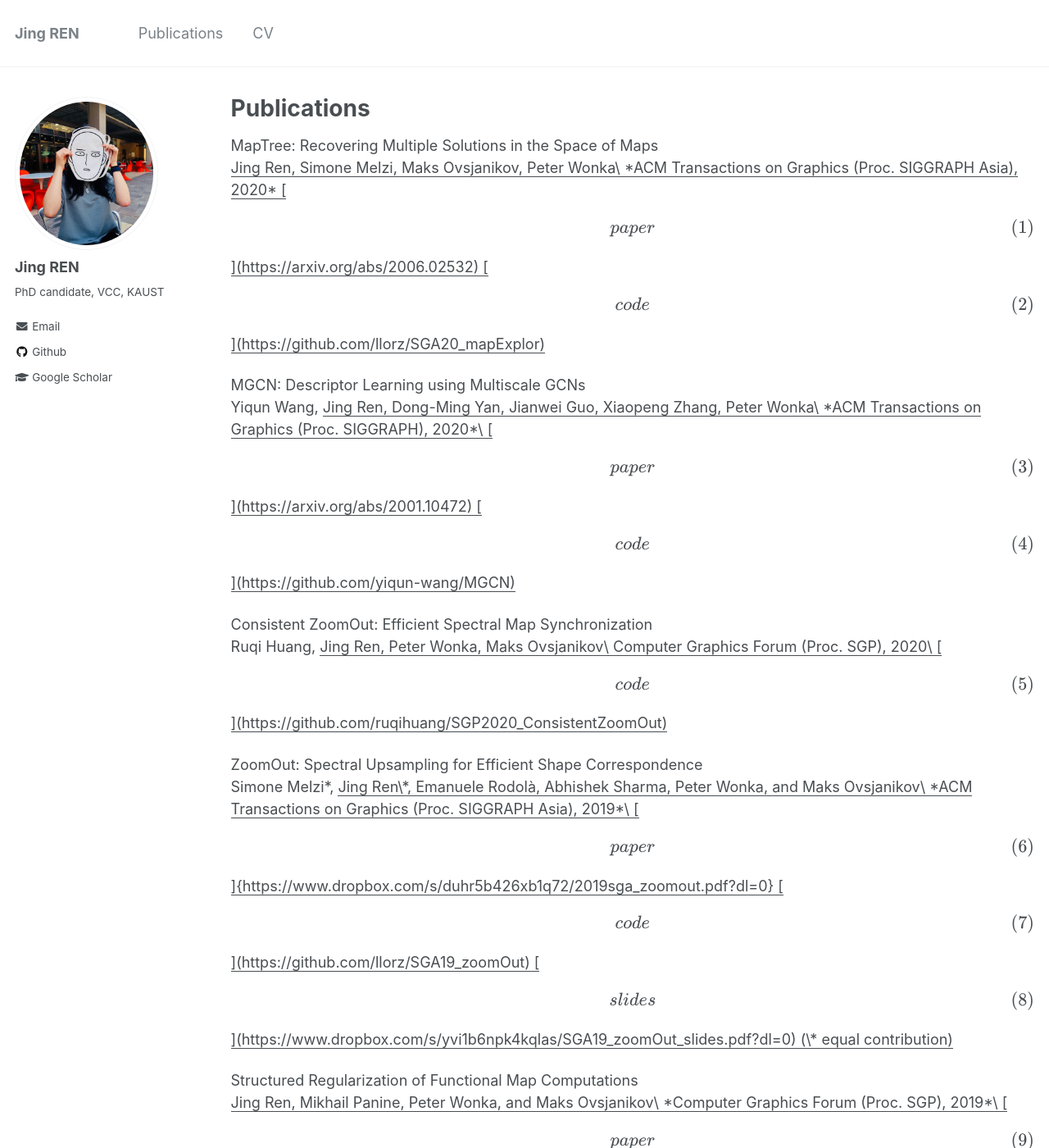
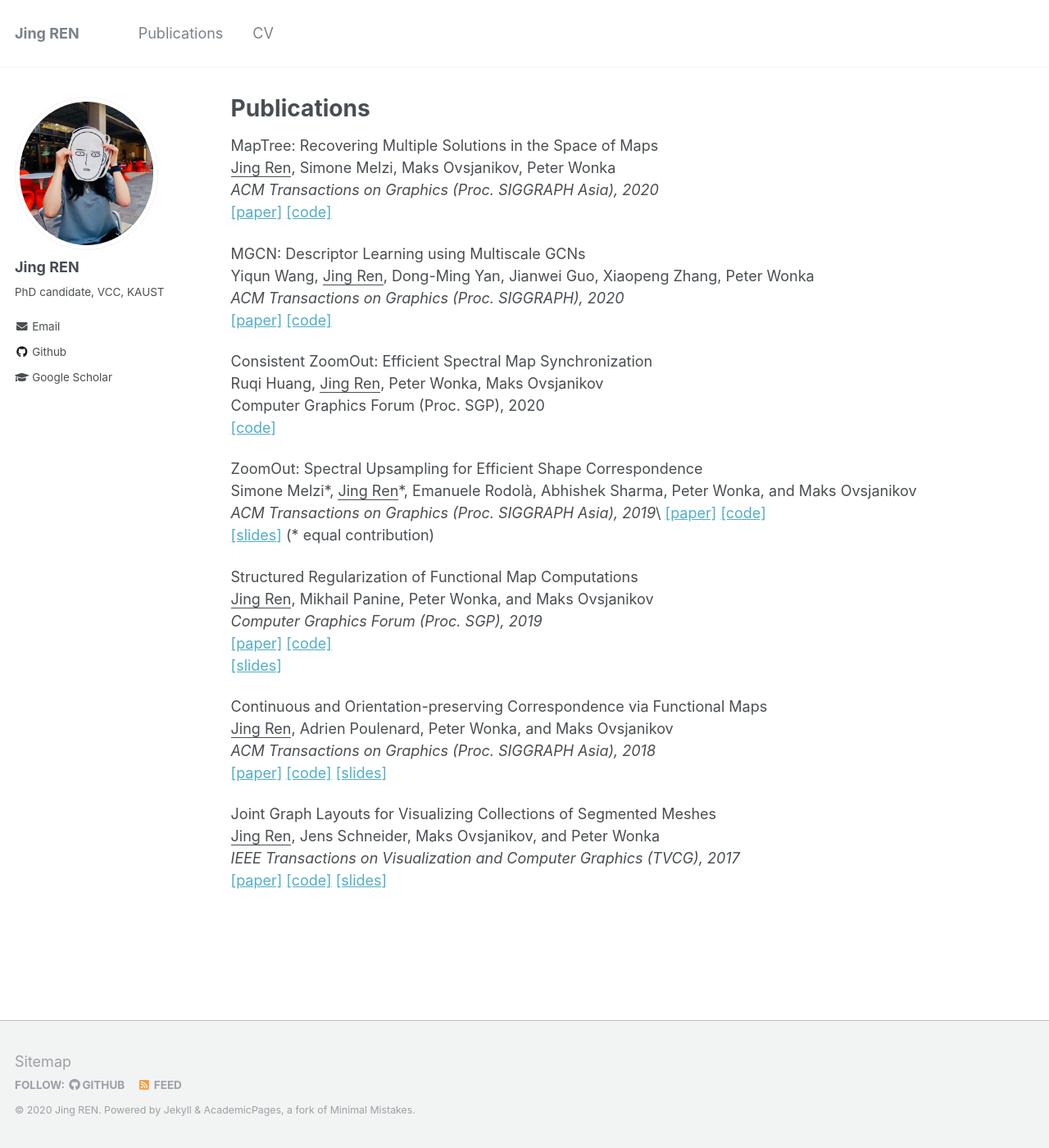
Before and after one commit to llorz/llorz.github.io, a Jekyll site: the page built from _pages/publications.md, in a window 1280 px wide and 1400 px high. Shown: the whole window at 82% size. Built offline with Jekyll 4.4.1, drawn with Linux system fonts in a browser that asks for light colours; formulas are drawn with MathJax 3; some of the changed text lies outside the part shown.

Commit message:
Update publications.md

```diff
--- a/_pages/publications.md
+++ b/_pages/publications.md
@@ -8,36 +8,36 @@ author_profile: true
 
 
 MapTree: Recovering Multiple Solutions in the Space of Maps\
-<u>Jing Ren<u>, Simone Melzi, Maks Ovsjanikov, Peter Wonka\
-*ACM Transactions on Graphics (Proc. SIGGRAPH Asia), 2020*
+<u>Jing Ren</u>, Simone Melzi, Maks Ovsjanikov, Peter Wonka\
+*ACM Transactions on Graphics (Proc. SIGGRAPH Asia), 2020*\
 [\[paper\]](https://arxiv.org/abs/2006.02532)
 [\[code\]](https://github.com/llorz/SGA20_mapExplor)
 
 
 
 MGCN: Descriptor Learning using Multiscale GCNs\
-Yiqun Wang, <u>Jing Ren<u>, Dong-Ming Yan, Jianwei Guo, Xiaopeng Zhang, Peter Wonka\
+Yiqun Wang, <u>Jing Ren</u>, Dong-Ming Yan, Jianwei Guo, Xiaopeng Zhang, Peter Wonka\
 *ACM Transactions on Graphics (Proc. SIGGRAPH), 2020*\
 [\[paper\]](https://arxiv.org/abs/2001.10472)
 [\[code\]](https://github.com/yiqun-wang/MGCN)
 
 
 Consistent ZoomOut: Efficient Spectral Map Synchronization\
-Ruqi Huang, <u>Jing Ren<u>, Peter Wonka, Maks Ovsjanikov\
+Ruqi Huang, <u>Jing Ren</u>, Peter Wonka, Maks Ovsjanikov\
 Computer Graphics Forum (Proc. SGP), 2020\
 [\[code\]](https://github.com/ruqihuang/SGP2020_ConsistentZoomOut)
 
 
 
 ZoomOut: Spectral Upsampling for Efficient Shape Correspondence\
-Simone Melzi\*, <u>Jing Ren<u>\*, Emanuele Rodolà, Abhishek Sharma, Peter Wonka, and Maks Ovsjanikov\
+Simone Melzi\*, <u>Jing Ren</u>\*, Emanuele Rodolà, Abhishek Sharma, Peter Wonka, and Maks Ovsjanikov\
 *ACM Transactions on Graphics (Proc. SIGGRAPH Asia), 2019*\
-[\[paper\]]{https://www.dropbox.com/s/duhr5b426xb1q72/2019sga_zoomout.pdf?dl=0}
+[\[paper\]](https://www.dropbox.com/s/duhr5b426xb1q72/2019sga_zoomout.pdf?dl=0)
 [\[code\]](https://github.com/llorz/SGA19_zoomOut)
 [\[slides\]](https://www.dropbox.com/s/yvi1b6npk4kqlas/SGA19_zoomOut_slides.pdf?dl=0) (\* equal contribution)
 
 Structured Regularization of Functional Map Computations\
-<u>Jing Ren<u>, Mikhail Panine, Peter Wonka, and Maks Ovsjanikov\
+<u>Jing Ren</u>, Mikhail Panine, Peter Wonka, and Maks Ovsjanikov\
 *Computer Graphics Forum (Proc. SGP), 2019*\
 [\[paper\]](https://www.dropbox.com/s/ctvor2e25eaaev6/2019SGP_Structured_Regularization_fMap.pdf?dl=0)
 [\[code\]](https://github.com/llorz/SGP19_complex_resolvent_laplacian)
@@ -46,7 +46,7 @@ Structured Regularization of Functional Map Computations\
 
 
 Continuous and Orientation-preserving Correspondence via Functional Maps\
-<u> Jing Ren<u>, Adrien Poulenard, Peter Wonka, and Maks Ovsjanikov\
+<u> Jing Ren</u>, Adrien Poulenard, Peter Wonka, and Maks Ovsjanikov\
 *ACM Transactions on Graphics (Proc. SIGGRAPH Asia), 2018*\
 [\[paper\]](https://www.dropbox.com/s/j0r4x5yul5s76rw/2018SGA_orientation_BCICP.pdf?dl=0)
 [\[code\]](https://github.com/llorz/SGA18_orientation_BCICP_code)
@@ -54,7 +54,7 @@ Continuous and Orientation-preserving Correspondence via Functional Maps\
 
 
 Joint Graph Layouts for Visualizing Collections of Segmented Meshes\
-<u>Jing Ren<u>, Jens Schneider, Maks Ovsjanikov, and Peter Wonka\
+<u>Jing Ren</u>, Jens Schneider, Maks Ovsjanikov, and Peter Wonka\
 *IEEE Transactions on Visualization and Computer Graphics (TVCG), 2017*\
 [\[paper\]](https://ieeexplore.ieee.org/document/8031987/)
 [\[code\]](https://github.com/llorz/TVCG17_JointMap_code)
```
